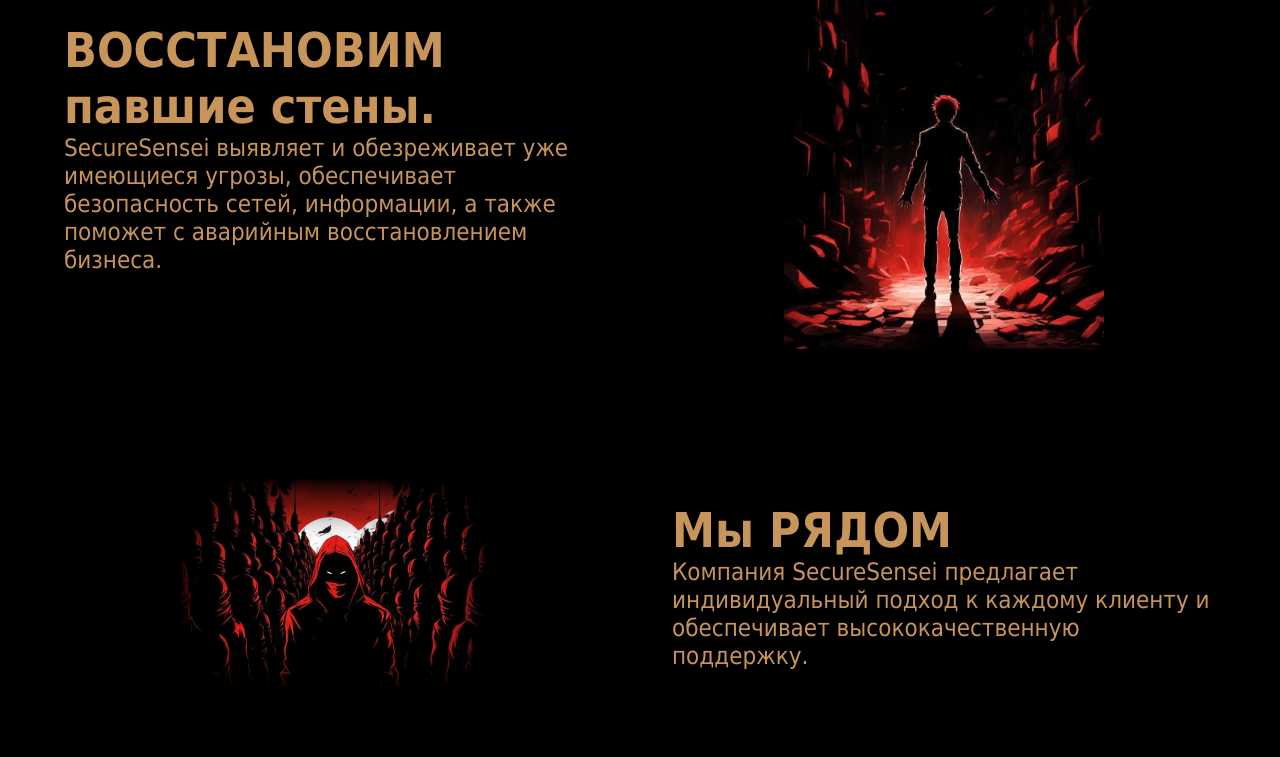
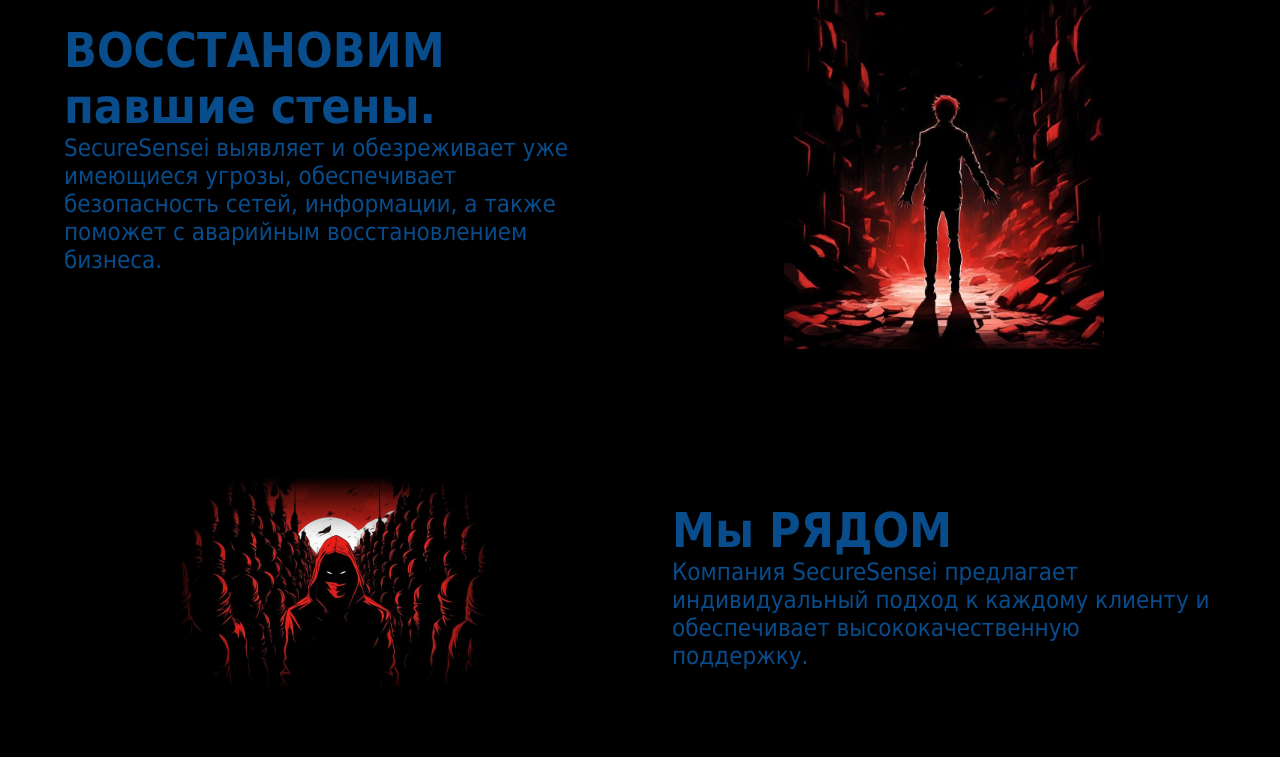
Before and after one commit to DanilZhovt/OTS.github.io, a plain HTML site: page index.html in a window 1280 px wide. Shown: the part 1681-2438 px from the top of the page. Drawn offline with Linux system fonts and the light colour scheme.

Commit message:
eftgdfgd

```diff
--- a/styles.css
+++ b/styles.css
@@ -1,9 +1,9 @@
 :root {
     --colorBackground: #000000;
     --colorPanel: #000000;
-    --colorSelection: #dd4430;
-    --colorText: #c7945a;
-    --colorSpec: #dd4430;
+    --colorSelection: #00aff5;
+    --colorText: #084c8b;
+    --colorSpec: #00aff5;
 }
 
 body, html {
```
